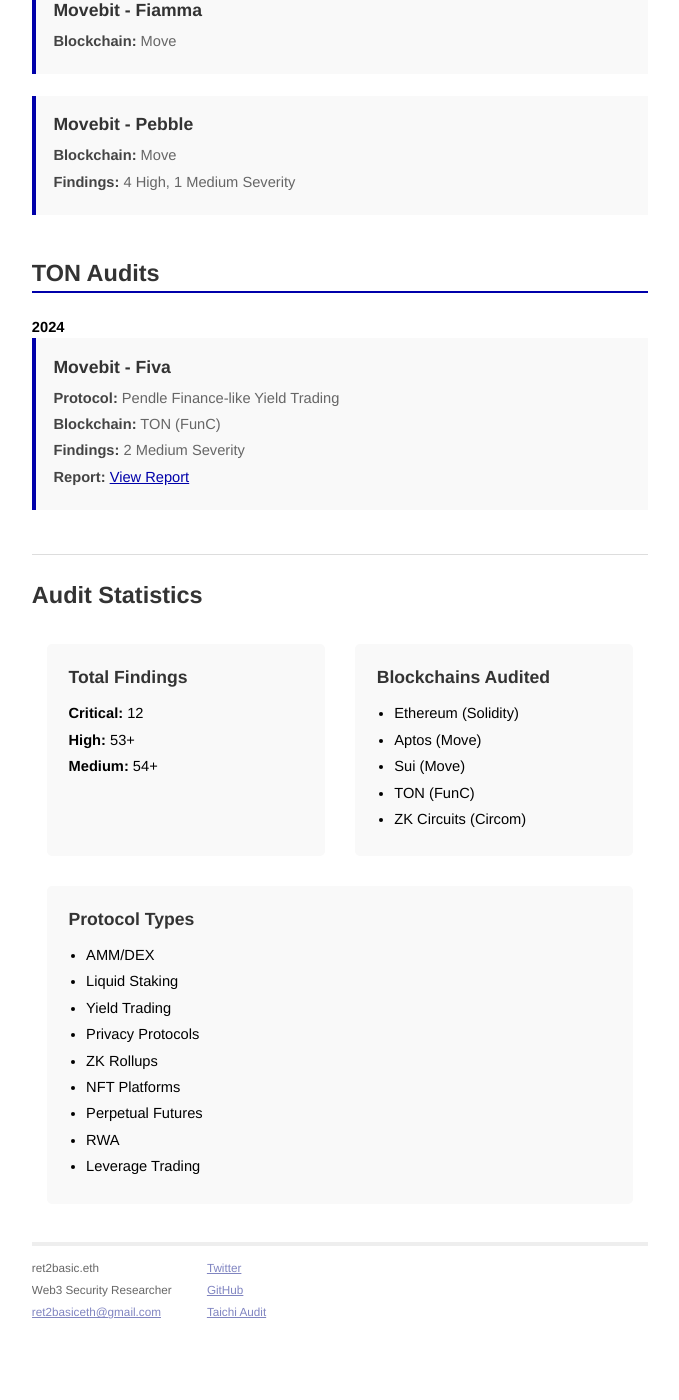
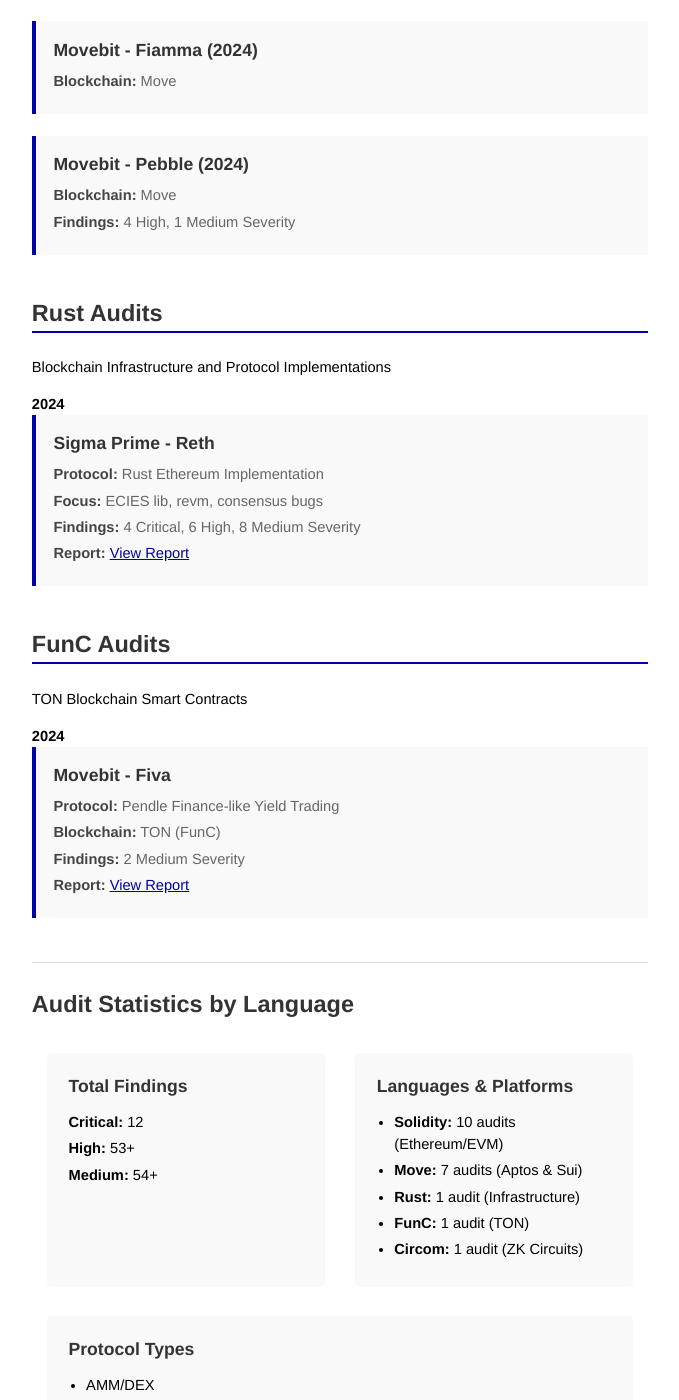
Before and after one commit to ret2basic/ret2basic.github.io, a Jekyll site: the page built from audits.html, in a window 1280 px wide and 1400 px high, scrolled down 3500 px. Shown: the whole window, without its empty margins (300-979 px from the left). Built offline with Jekyll 4.4.1, drawn with Linux system fonts in a browser that asks for light colours; before the commit the page ends 4835 px from its top, so only the background shows below that; some of the changed text lies outside the part shown.

Commit message:
Reorganize audit highlights by programming language
- Group audits by language (Solidity, Move, Rust, FunC, Circom)
- Add descriptive subtitles for each language section
- Separate Move audits by Sui and Aptos networks
- Update statistics to show audit counts per language
- Improve overall organization and readability

🤖 Generated with [Claude Code](https://claude.ai/code)

Co-Authored-By: Claude <noreply@anthropic.com>

```diff
--- a/audits.html
+++ b/audits.html
@@ -7,11 +7,12 @@ title: Web3 Audit Reports - ret2basic.eth
   <h1>Web3 Audit Reports</h1>
 
   <section class="audit-overview">
-    <p>Below is a comprehensive list of my security audit contributions across various protocols and platforms. These audits span multiple blockchain ecosystems including Ethereum, Aptos, Sui, and TON.</p>
+    <p>Below is a comprehensive list of my security audit contributions organized by programming language and blockchain ecosystem. These audits demonstrate expertise across multiple smart contract languages and platforms.</p>
   </section>
 
   <section class="audit-list">
-    <h2>EVM Audits</h2>
+    <h2>Solidity Audits</h2>
+    <p class="language-description">Ethereum and EVM-compatible chains</p>
 
     <h3>2025</h3>
 
@@ -61,32 +62,12 @@ title: Web3 Audit Reports - ret2basic.eth
     </div>
 
     <div class="audit-item">
-      <h3>zksecurity - Hinkal</h3>
-      <div class="audit-details">
-        <p><strong>Protocol:</strong> Privacy Protocol (Tornado Cash-like)</p>
-        <p><strong>Tech Stack:</strong> Solidity + Circom</p>
-        <p><strong>Findings:</strong> 2 Medium Severity</p>
-        <p><strong>Report:</strong> <a href="https://reports.zksecurity.xyz/reports/hinkal-audit/" target="_blank">View Report</a></p>
-      </div>
-    </div>
-
-    <div class="audit-item">
       <h3>Sigma Prime - Taiko</h3>
       <div class="audit-details">
         <p><strong>Protocol:</strong> Ethereum-equivalent ZK Rollup</p>
         <p><strong>Focus:</strong> Bridge and SGX Proofs</p>
         <p><strong>Findings:</strong> 3 Critical, 5 High, 7 Medium Severity</p>
         <p><strong>Report:</strong> <a href="https://github.com/sigp/public-audits/blob/master/reports/taiko/review.pdf" target="_blank">View Report</a></p>
-      </div>
-    </div>
-
-    <div class="audit-item">
-      <h3>Sigma Prime - Reth</h3>
-      <div class="audit-details">
-        <p><strong>Protocol:</strong> Rust Ethereum Implementation</p>
-        <p><strong>Focus:</strong> ECIES lib, revm, consensus bugs</p>
-        <p><strong>Findings:</strong> 4 Critical, 6 High, 8 Medium Severity</p>
-        <p><strong>Report:</strong> <a href="https://github.com/sigp/public-audits/blob/master/reports/reth/review.pdf" target="_blank">View Report</a></p>
       </div>
     </div>
 
@@ -131,12 +112,30 @@ title: Web3 Audit Reports - ret2basic.eth
   </section>
 
   <section class="audit-list">
-    <h2>Move Audits</h2>
+    <h2>Solidity + Circom Audits</h2>
+    <p class="language-description">Zero-Knowledge Circuit Implementations</p>
 
-    <h3>2025</h3>
+    <h3>2024</h3>
 
     <div class="audit-item">
-      <h3>HackenProof - SuiDEX</h3>
+      <h3>zksecurity - Hinkal</h3>
+      <div class="audit-details">
+        <p><strong>Protocol:</strong> Privacy Protocol (Tornado Cash-like)</p>
+        <p><strong>Tech Stack:</strong> Solidity + Circom</p>
+        <p><strong>Findings:</strong> 2 Medium Severity</p>
+        <p><strong>Report:</strong> <a href="https://reports.zksecurity.xyz/reports/hinkal-audit/" target="_blank">View Report</a></p>
+      </div>
+    </div>
+  </section>
+
+  <section class="audit-list">
+    <h2>Move Audits</h2>
+    <p class="language-description">Aptos and Sui Blockchain Platforms</p>
+
+    <h3>Sui Network</h3>
+
+    <div class="audit-item">
+      <h3>HackenProof - SuiDEX (2025)</h3>
       <div class="audit-details">
         <p><strong>Blockchain:</strong> Sui</p>
         <p><strong>Type:</strong> DEX</p>
@@ -146,18 +145,7 @@ title: Web3 Audit Reports - ret2basic.eth
     </div>
 
     <div class="audit-item">
-      <h3>Code4rena - Cabal Liquid Staking Token</h3>
-      <div class="audit-details">
-        <p><strong>Blockchain:</strong> Aptos</p>
-        <p><strong>Type:</strong> Liquid Staking</p>
-        <p><strong>Result:</strong> 3rd Place</p>
-      </div>
-    </div>
-
-    <h3>2024</h3>
-
-    <div class="audit-item">
-      <h3>Movebit - Turbos</h3>
+      <h3>Movebit - Turbos (2024)</h3>
       <div class="audit-details">
         <p><strong>Protocol:</strong> Uniswap V3-like AMM</p>
         <p><strong>Blockchain:</strong> Sui</p>
@@ -166,8 +154,19 @@ title: Web3 Audit Reports - ret2basic.eth
       </div>
     </div>
 
+    <h3>Aptos Network</h3>
+
     <div class="audit-item">
-      <h3>Movebit - YuzuDEX</h3>
+      <h3>Code4rena - Cabal Liquid Staking Token (2025)</h3>
+      <div class="audit-details">
+        <p><strong>Blockchain:</strong> Aptos</p>
+        <p><strong>Type:</strong> Liquid Staking</p>
+        <p><strong>Result:</strong> 3rd Place</p>
+      </div>
+    </div>
+
+    <div class="audit-item">
+      <h3>Movebit - YuzuDEX (2024)</h3>
       <div class="audit-details">
         <p><strong>Protocol:</strong> Uniswap V3-like AMM</p>
         <p><strong>Blockchain:</strong> Aptos</p>
@@ -175,8 +174,10 @@ title: Web3 Audit Reports - ret2basic.eth
       </div>
     </div>
 
+    <h3>Cross-Chain Move</h3>
+
     <div class="audit-item">
-      <h3>Movebit - Kai Leverage</h3>
+      <h3>Movebit - Kai Leverage (2024)</h3>
       <div class="audit-details">
         <p><strong>Type:</strong> Leverage Trading Protocol</p>
         <p><strong>Blockchain:</strong> Move</p>
@@ -186,14 +187,14 @@ title: Web3 Audit Reports - ret2basic.eth
     </div>
 
     <div class="audit-item">
-      <h3>Movebit - Fiamma</h3>
+      <h3>Movebit - Fiamma (2024)</h3>
       <div class="audit-details">
         <p><strong>Blockchain:</strong> Move</p>
       </div>
     </div>
 
     <div class="audit-item">
-      <h3>Movebit - Pebble</h3>
+      <h3>Movebit - Pebble (2024)</h3>
       <div class="audit-details">
         <p><strong>Blockchain:</strong> Move</p>
         <p><strong>Findings:</strong> 4 High, 1 Medium Severity</p>
@@ -202,7 +203,25 @@ title: Web3 Audit Reports - ret2basic.eth
   </section>
 
   <section class="audit-list">
-    <h2>TON Audits</h2>
+    <h2>Rust Audits</h2>
+    <p class="language-description">Blockchain Infrastructure and Protocol Implementations</p>
+
+    <h3>2024</h3>
+
+    <div class="audit-item">
+      <h3>Sigma Prime - Reth</h3>
+      <div class="audit-details">
+        <p><strong>Protocol:</strong> Rust Ethereum Implementation</p>
+        <p><strong>Focus:</strong> ECIES lib, revm, consensus bugs</p>
+        <p><strong>Findings:</strong> 4 Critical, 6 High, 8 Medium Severity</p>
+        <p><strong>Report:</strong> <a href="https://github.com/sigp/public-audits/blob/master/reports/reth/review.pdf" target="_blank">View Report</a></p>
+      </div>
+    </div>
+  </section>
+
+  <section class="audit-list">
+    <h2>FunC Audits</h2>
+    <p class="language-description">TON Blockchain Smart Contracts</p>
 
     <h3>2024</h3>
 
@@ -218,7 +237,7 @@ title: Web3 Audit Reports - ret2basic.eth
   </section>
 
   <section class="audit-summary">
-    <h2>Audit Statistics</h2>
+    <h2>Audit Statistics by Language</h2>
     <div class="stats">
       <div class="stat-item">
         <h3>Total Findings</h3>
@@ -227,13 +246,13 @@ title: Web3 Audit Reports - ret2basic.eth
         <p><strong>Medium:</strong> 54+</p>
       </div>
       <div class="stat-item">
-        <h3>Blockchains Audited</h3>
+        <h3>Languages & Platforms</h3>
         <ul>
-          <li>Ethereum (Solidity)</li>
-          <li>Aptos (Move)</li>
-          <li>Sui (Move)</li>
-          <li>TON (FunC)</li>
-          <li>ZK Circuits (Circom)</li>
+          <li><strong>Solidity:</strong> 10 audits (Ethereum/EVM)</li>
+          <li><strong>Move:</strong> 7 audits (Aptos & Sui)</li>
+          <li><strong>Rust:</strong> 1 audit (Infrastructure)</li>
+          <li><strong>FunC:</strong> 1 audit (TON)</li>
+          <li><strong>Circom:</strong> 1 audit (ZK Circuits)</li>
         </ul>
       </div>
       <div class="stat-item">
@@ -248,6 +267,7 @@ title: Web3 Audit Reports - ret2basic.eth
           <li>Perpetual Futures</li>
           <li>RWA</li>
           <li>Leverage Trading</li>
+          <li>Blockchain Infrastructure</li>
         </ul>
       </div>
     </div>
```
